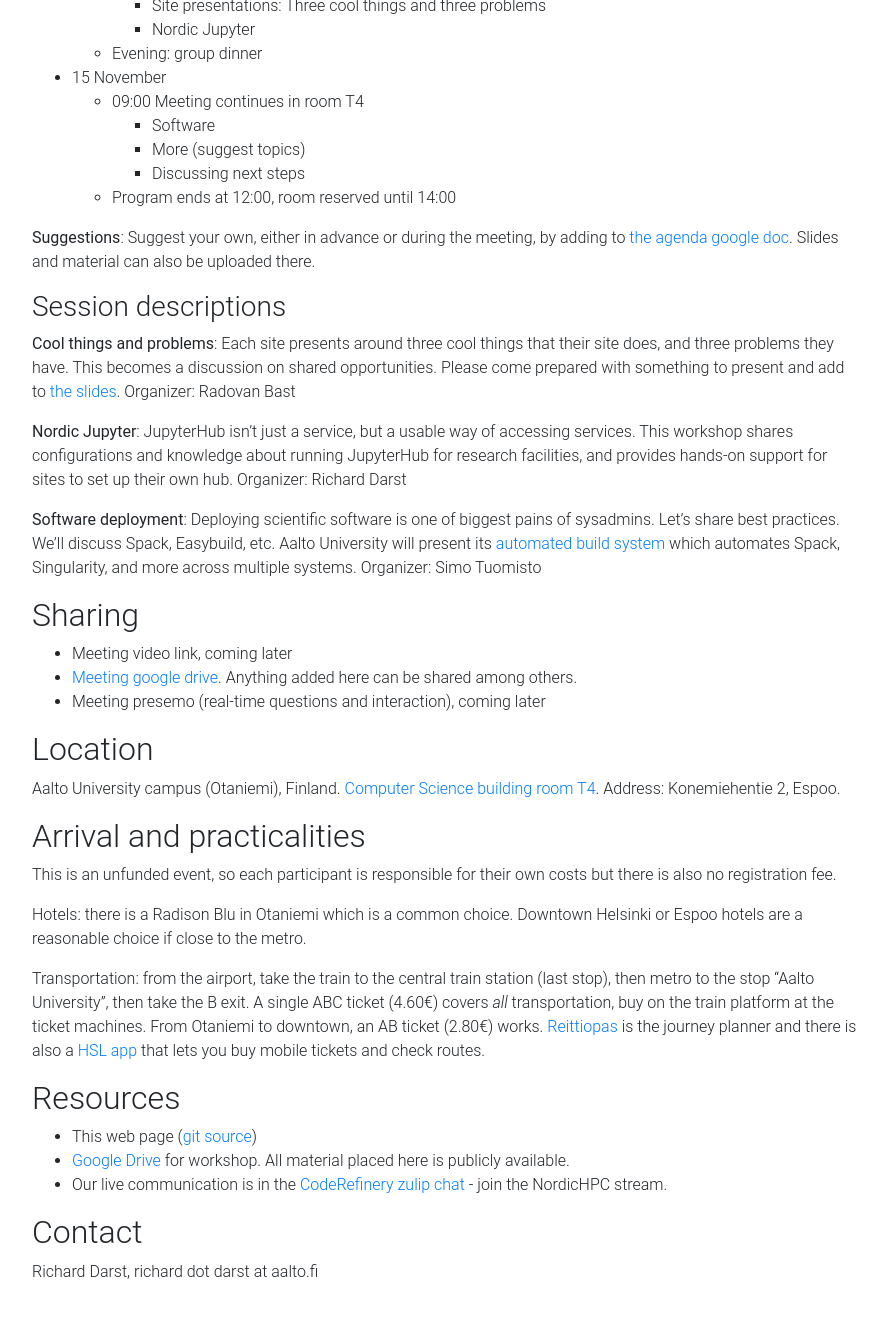
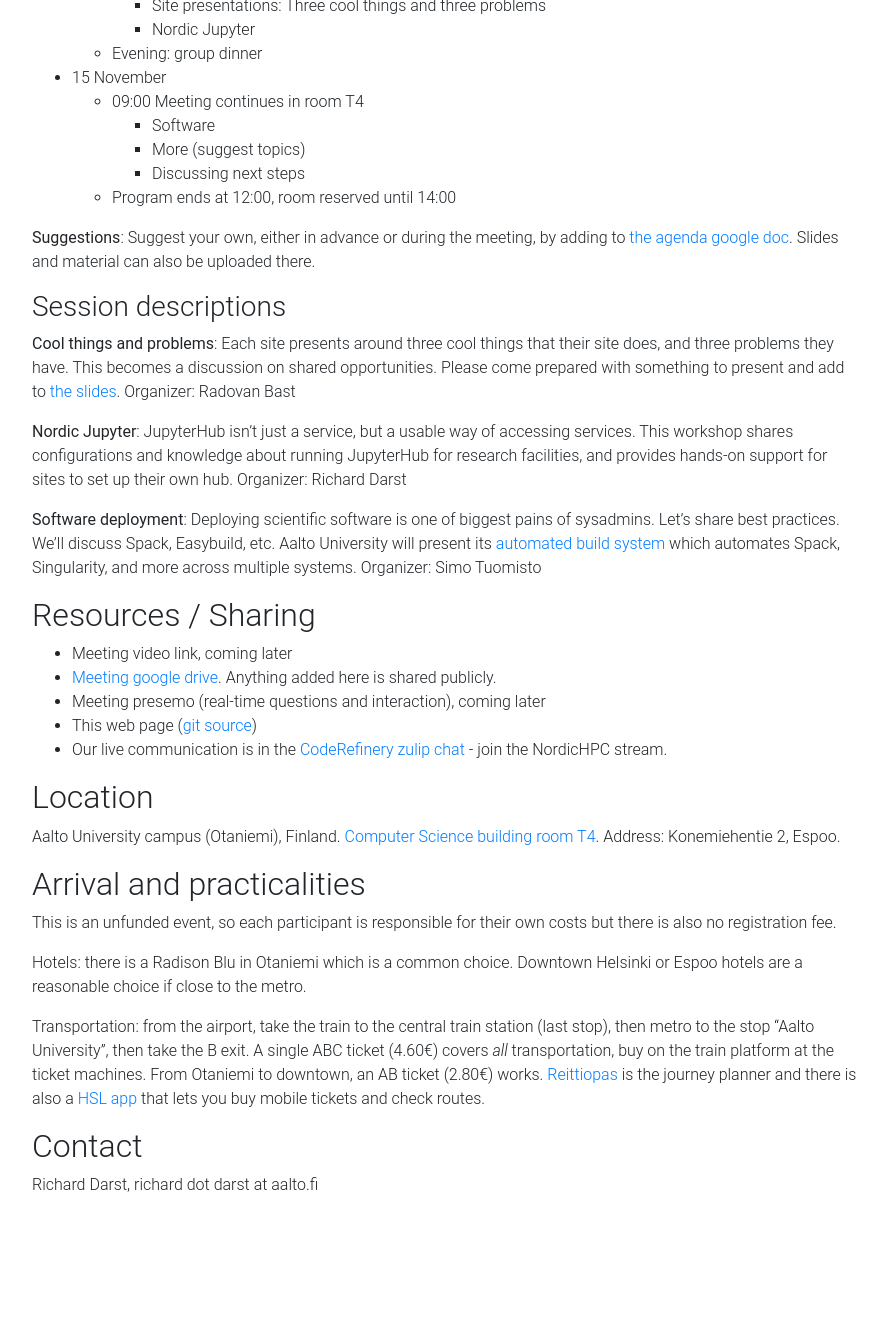
Before and after one commit to NordicHPC/nordichpc.github.io, a Jekyll site: the page built from 2019-11-14-helsinki.md, in a window 1280 px wide and 1400 px high, scrolled down 985 px. Shown: the top 1318 px of the window, without its empty margins (338-1225 px from the left). Built offline with Jekyll 4.4.1, drawn with Linux system fonts in a browser that asks for light colours; nearby versions of some CDN libraries.

```diff
--- a/2019-11-14-helsinki.md
+++ b/2019-11-14-helsinki.md
@@ -97,11 +97,14 @@ automates Spack, Singularity, and more across multiple systems.
 Organizer: Simo Tuomisto
 
 
-## Sharing
+## Resources / Sharing
 
 * Meeting video link, coming later
-* [Meeting google drive](https://drive.google.com/drive/u/0/folders/1f6PwK_ihXoKRbQdyAQ2Kwh7z3h7UuxRh).  Anything added here can be shared among others.
+* [Meeting google drive](https://drive.google.com/drive/u/0/folders/1f6PwK_ihXoKRbQdyAQ2Kwh7z3h7UuxRh).  Anything added here is shared publicly.
 * Meeting presemo (real-time questions and interaction), coming later
+* This web page ([git source](https://github.com/NordicHPC/nordichpc.github.io))
+* Our live communication is in the [CodeRefinery zulip
+  chat](https://coderefinery.zulipchat.com/) - join the NordicHPC stream.
 
 
 ## Location
@@ -130,15 +133,6 @@ is also a [HSL app](https://www.hsl.fi/en/app) that lets you buy
 mobile tickets and check routes.
 
 
-## Resources
-
-- This web page ([git source](https://github.com/NordicHPC/nordichpc.github.io))
-- [Google Drive](https://drive.google.com/drive/folders/1f6PwK_ihXoKRbQdyAQ2Kwh7z3h7UuxRh)
-  for workshop.  All material placed here is publicly available.
-- Our live communication is in the [CodeRefinery zulip
-  chat](https://coderefinery.zulipchat.com/) - join the NordicHPC stream.
-
-
 ## Contact
 
 Richard Darst, richard dot darst at aalto.fi
```
